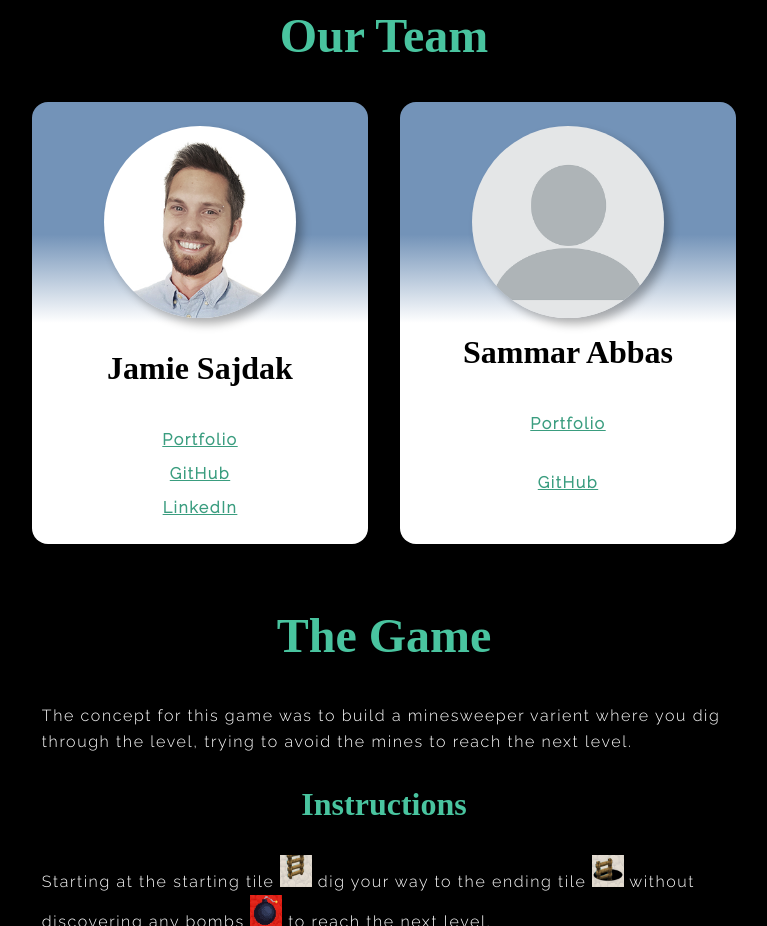
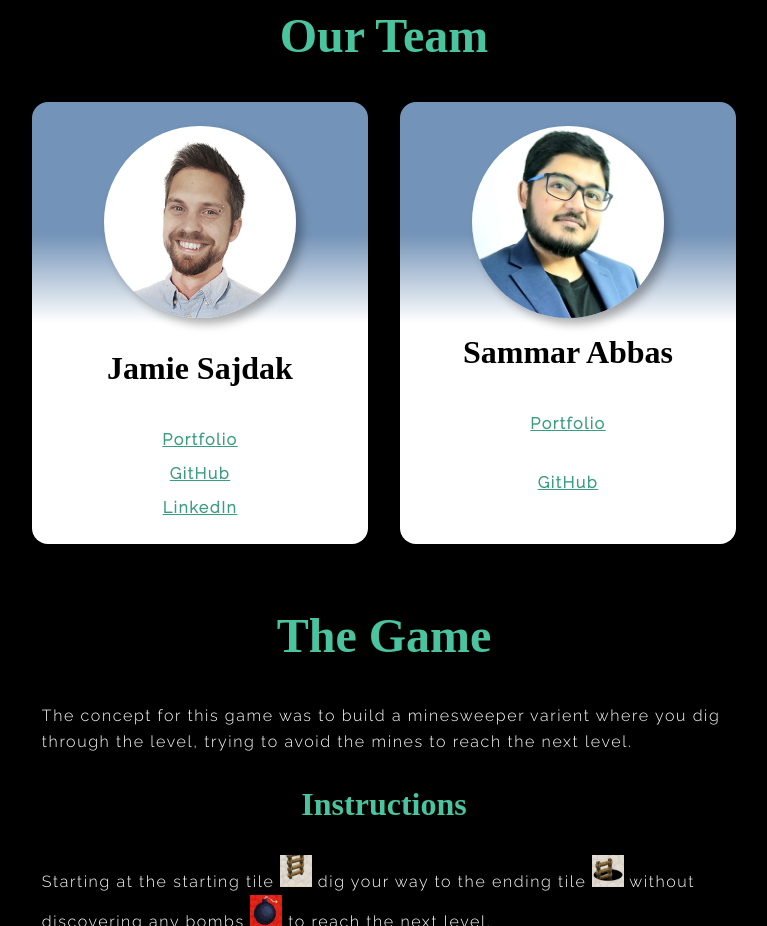
Before and after one commit to Jam52/mintbean-puzzle-game, a website built with webpack: page src/index.html in a window 1280 px wide. Shown: the part 820-1746 px from the top of the page, without its empty margins (256-1023 px from the left). Built offline with nearby package versions, Linux system fonts and the light colour scheme; a web font is replaced by a local one.

Commit message:
Add image of abbas

```diff
--- a/src/index.html
+++ b/src/index.html
@@ -26,7 +26,7 @@
             <a href="https://www.linkedin.com/in/jamie-sajdak-07559237/">LinkedIn</a>
         </article>
         <article class="team-member flow-vert">
-          <img src="./assets/blank-profile-picture.png" alt="Sammar Abbas"/>
+          <img src="./assets/abbas.jpg" alt="Sammar Abbas"/>
           <h3>Sammar Abbas</h3>
             <a href="https://sammar-abbas.herokuapp.com/">Portfolio</a>
             <a href="https://github.com/8sagh8/">GitHub</a>
```
Also changed, not shown: src/assets/abbas.jpg (added), 1 other file.
